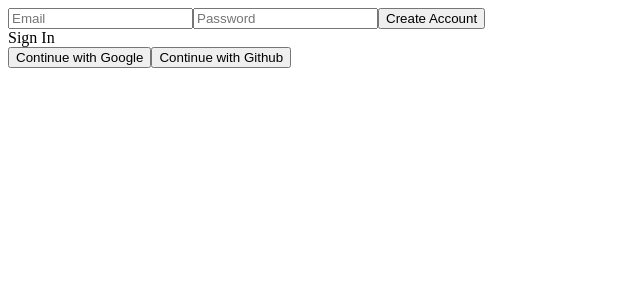
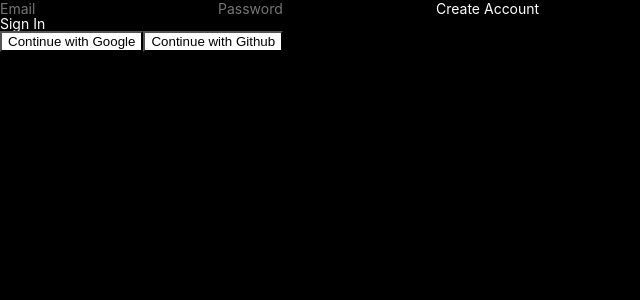
Before and after one commit to lhk3337/howitter, a React (Create React App) app: page / in a window 1280 px wide. Shown: the top 300 px of the page, without its empty margins (0-640 px from the left). Built offline with nearby package versions, Linux system fonts and the light colour scheme; no server answers.

Commit message:
global styled component 설정

```diff
--- a/package.json
+++ b/package.json
@@ -25,6 +25,7 @@
     "react-router-dom": "^5.3.0",
     "react-scripts": "4.0.3",
     "styled-components": "^5.3.1",
+    "styled-reset": "^4.3.4",
     "typescript": "^4.1.2",
     "web-vitals": "^1.0.1"
   },
--- a/src/Components/App.tsx
+++ b/src/Components/App.tsx
@@ -1,6 +1,9 @@
 import React, { useState, useEffect } from "react";
 import AppRouter from "Components/Router";
 import { authService } from "firebaseAPI";
+import GlobalStyle from "styles/global-styles";
+import { ThemeProvider } from "styled-components";
+import theme from "styles/theme";
 
 function App() {
   const [init, setInit] = useState<boolean>(false);
@@ -32,7 +35,14 @@ function App() {
 
   return (
     <>
-      {!init ? "loading...." : <AppRouter refreshUser={refreshUser} isLoggedIn={Boolean(userObj)} userObj={userObj} />}
+      <ThemeProvider theme={theme}>
+        <GlobalStyle />
+        {!init ? (
+          "loading...."
+        ) : (
+          <AppRouter refreshUser={refreshUser} isLoggedIn={Boolean(userObj)} userObj={userObj} />
+        )}
+      </ThemeProvider>
     </>
   );
 }
--- /dev/null
+++ b/src/styles/global-styles.ts
@@ -0,0 +1,38 @@
+import { createGlobalStyle } from "styled-components";
+import { reset } from "styled-reset";
+const GlobalStyle = createGlobalStyle`
+${reset}
+* {
+  box-sizing: border-box;
+}
+
+input {
+  all: unset;
+  box-sizing: border-box;
+  appearance: none;
+}
+
+body {
+  background-color: black;
+  font-family: -apple-system, BlinkMacSystemFont, "Segoe UI", Roboto, Oxygen,
+    Ubuntu, Cantarell, "Open Sans", "Helvetica Neue", sans-serif;
+  font-size: 14px;
+  color: white;
+}
+
+button {
+  background-color: white;
+  color: black;
+}
+
+a {
+  text-decoration: none;
+  color: inherit;
+}
+
+form {
+  width: 100%;
+}
+`;
+
+export default GlobalStyle;
--- /dev/null
+++ b/src/styles/theme.ts
@@ -0,0 +1,11 @@
+const color = {
+  main: "#1c1f25",
+  sub: "#fff",
+  skyblue: "#04aaff",
+  green: "#00cc00",
+};
+
+const theme = {
+  color,
+};
+export default theme;
```
Also changed, not shown: src/styles/Common/CommonStyle.ts (added, +7 -0 lines), src/styles/styled.d.ts (added, +12 -0 lines), 1 other file (tests, documents, lock files or other folders).
